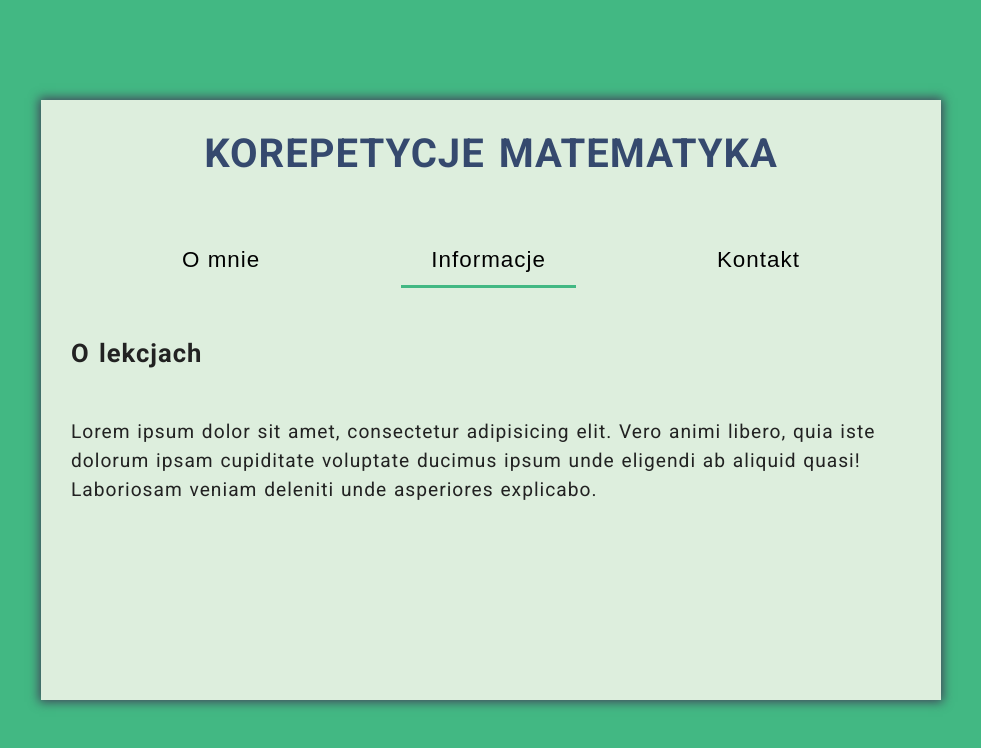
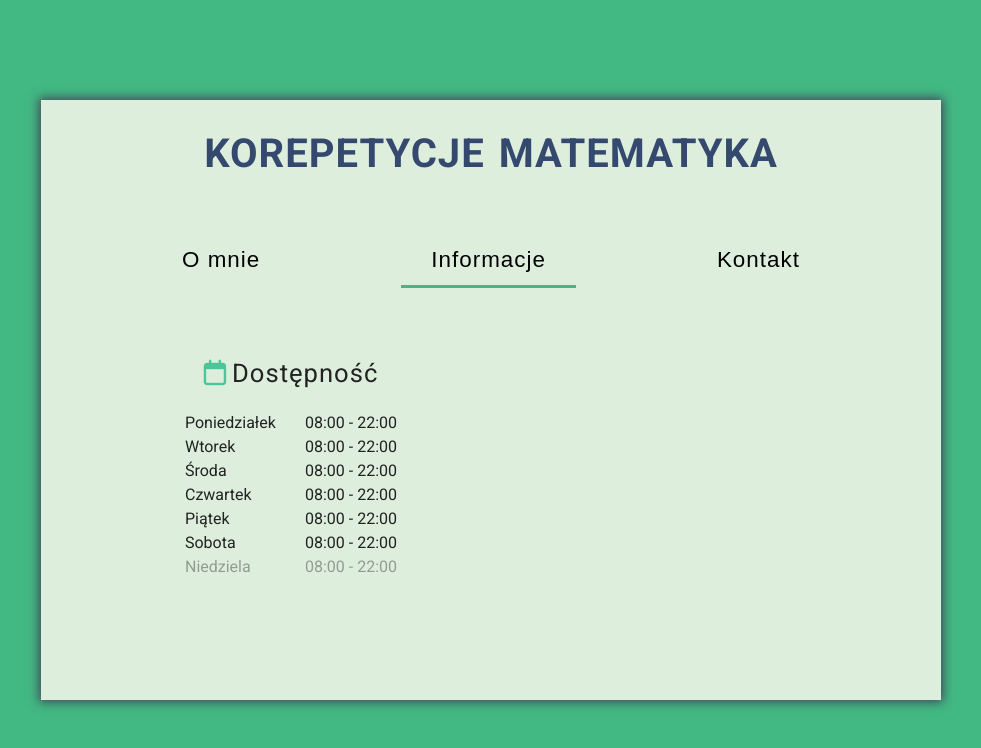
Before and after one commit to forbiddenrng/korepetycje, a React (Create React App) app: page / in a window 1280 px wide. Both pictures are taken after a click on the button "Informacje". Shown: the top 748 px of the page, without its empty margins (149-1130 px from the left). Built offline with nearby package versions, Linux system fonts and the light colour scheme.

Commit message:
add calendar to info section

```diff
--- a/src/components/App.js
+++ b/src/components/App.js
@@ -3,7 +3,7 @@ import "./App.css"
 
 import Navigation from "./Navigation"
 import AboutMe from "./AboutMe"
-import Information from "./Experience"
+import Information from "./Information"
 import Contact from "./Contact"
 
 class App extends Component {
--- a/src/components/Experience.js
+++ /dev/null
@@ -1,18 +0,0 @@
-import React from "react"
-import "./Main.css"
-
-const Information = () => {
-  return (
-    <div className="info">
-      <h3>O lekcjach</h3>
-      <p>
-        Lorem ipsum dolor sit amet, consectetur adipisicing elit. Vero animi
-        libero, quia iste dolorum ipsam cupiditate voluptate ducimus ipsum unde
-        eligendi ab aliquid quasi! Laboriosam veniam deleniti unde asperiores
-        explicabo.
-      </p>
-    </div>
-  )
-}
-
-export default Information
--- /dev/null
+++ b/src/components/Information.css
@@ -0,0 +1,45 @@
+.info{
+  display: flex;
+  padding: 50px;
+}
+
+
+.info .left{
+  flex-basis: 50%;
+  display: flex;
+  align-items: center;
+  flex-direction: column;
+}
+
+.info .right{
+  flex-basis: 50%;
+  display: flex;
+  flex-direction: column;
+  align-items: center;
+}
+.info .hours h3{
+  margin: 0;
+  text-align: center;
+  font-weight: normal;
+}
+.info .hours h3 i{
+  color: #4bc599;
+  margin-right: 5px;
+}
+
+.calendar{
+  min-width: 400px;
+}
+
+.calendar .day{
+  display: flex;
+  justify-content: center;
+  margin-top: 5px;
+}
+
+.calendar .day.unavail{
+  opacity: 0.4;
+}
+.calendar .day span:nth-child(1){
+  flex-basis: 30%;
+}
--- /dev/null
+++ b/src/components/Information.js
@@ -0,0 +1,45 @@
+import React from "react"
+import "./Information.css"
+
+const days = [
+  { id: 0, name: "Poniedziałek", available: true, hours: "08:00 - 22:00" },
+  { id: 1, name: "Wtorek", available: true, hours: "08:00 - 22:00" },
+  { id: 2, name: "Środa", available: true, hours: "08:00 - 22:00" },
+  { id: 3, name: "Czwartek", available: true, hours: "08:00 - 22:00" },
+  { id: 4, name: "Piątek", available: true, hours: "08:00 - 22:00" },
+  { id: 5, name: "Sobota", available: true, hours: "08:00 - 22:00" },
+  { id: 6, name: "Niedziela", available: false, hours: "08:00 - 22:00" },
+]
+
+const Calendar = () => {
+  const daysList = days.map(day => (
+    <div className={`day${day.available ? "" : " unavail"}`} key={day.id}>
+      <span>{day.name}</span>
+      <span>{day.hours}</span>
+    </div>
+  ))
+
+  return <div className="calendar">{daysList}</div>
+}
+
+const Information = () => {
+  return (
+    <div className="info">
+      <div className="left">
+        <div className="hours">
+          <h3>
+            <i class="fa-regular fa-calendar"></i>Dostępność
+          </h3>
+          <Calendar />
+        </div>
+      </div>
+      <div className="right">
+        <div className="price"></div>
+        <div className="scope"></div>
+        <div className="place"></div>
+      </div>
+    </div>
+  )
+}
+
+export default Information
```
